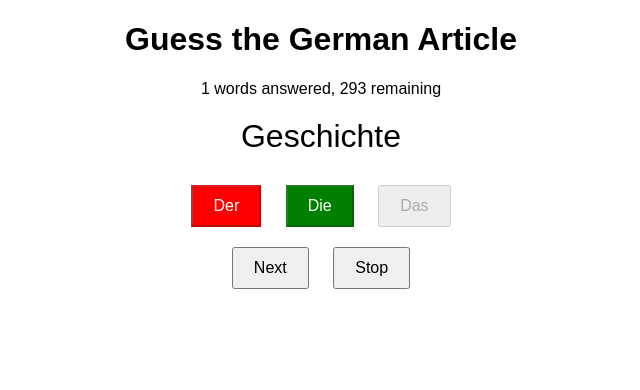
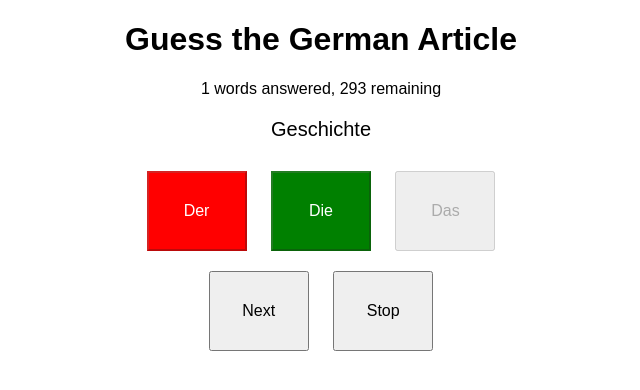
Before and after one commit to dofahkiin/der-artikel, a website: page public/articles.html in a window 1280 px wide. Both pictures are taken after a click on the button "Der". Shown: the whole page, without its empty margins (319-959 px from the left). Drawn offline with Linux system fonts and the light colour scheme.

Commit message:
Fixed jumping of buttons on iOS

```diff
--- a/public/articles.html
+++ b/public/articles.html
@@ -5,37 +5,70 @@
   <meta name="viewport" content="width=device-width, initial-scale=1.0"/>
   <title>German Articles Quiz</title>
   <style>
+    /* Keep body font-size at least 16px so iOS Safari won't auto-zoom */
     body {
       font-family: Arial, sans-serif;
       margin: 20px;
       text-align: center;
+      font-size: 16px; /* or 17px, etc. */
     }
+
+    .status {
+      margin: 20px 0;
+    }
+
     .word {
-      font-size: 2em;
+      font-size: 1.25em; /* e.g., 20px on most phones */
       margin: 20px 0;
       cursor: pointer;
     }
+
     .button {
+      /* Ensure no layout jump on color change */
+      display: inline-block;
+      vertical-align: middle;
+      text-align: center;
+
+      /* Sizing */
+      width: 100px;   /* Force a stable button width */
+      height: 80px;  /* Force a stable button height */
       padding: 10px 20px;
       margin: 10px;
-      font-size: 1em;
+
+      /* Keep text size at least 16px to avoid iOS auto-zoom */
+      font-size: 16px;
+      line-height: 1.2;
+
       cursor: pointer;
+
+      /* Box-sizing to ensure border/padding won't shift size */
+      box-sizing: border-box;
     }
+
+    /* Make correct/wrong just change colors, not size or weight */
     .button.correct {
       background-color: green;
       color: white;
+      font-weight: normal; /* ensure same weight as default */
     }
+
     .button.wrong {
       background-color: red;
       color: white;
+      font-weight: normal;
     }
-    .status {
-      margin: 20px 0;
+
+    /* Hide initially, then use JS to show as needed */
+    #results {
+      display:none;
+      margin-top:20px;
     }
+
     #failedListsContainer {
       margin-top: 40px;
     }
   </style>
+
 </head>
 <body>
   <h1>Guess the German Article</h1>
```
